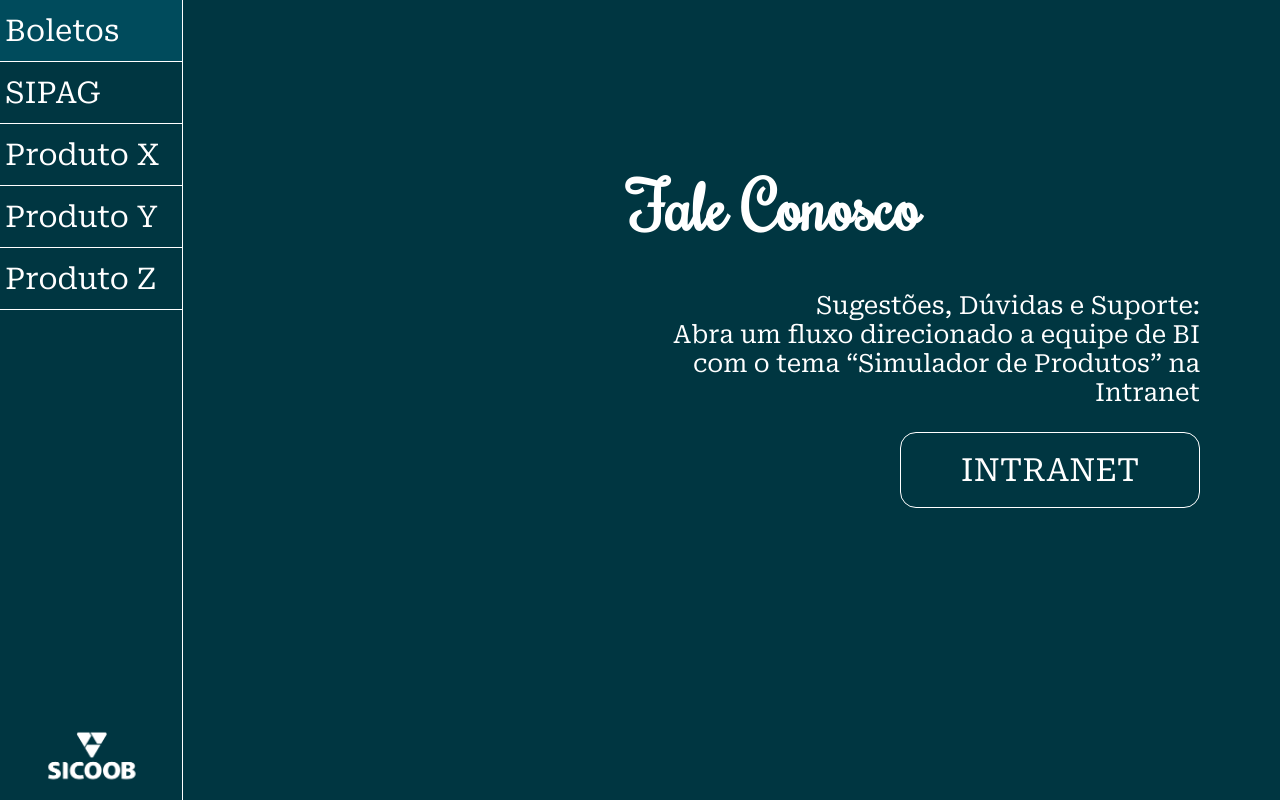
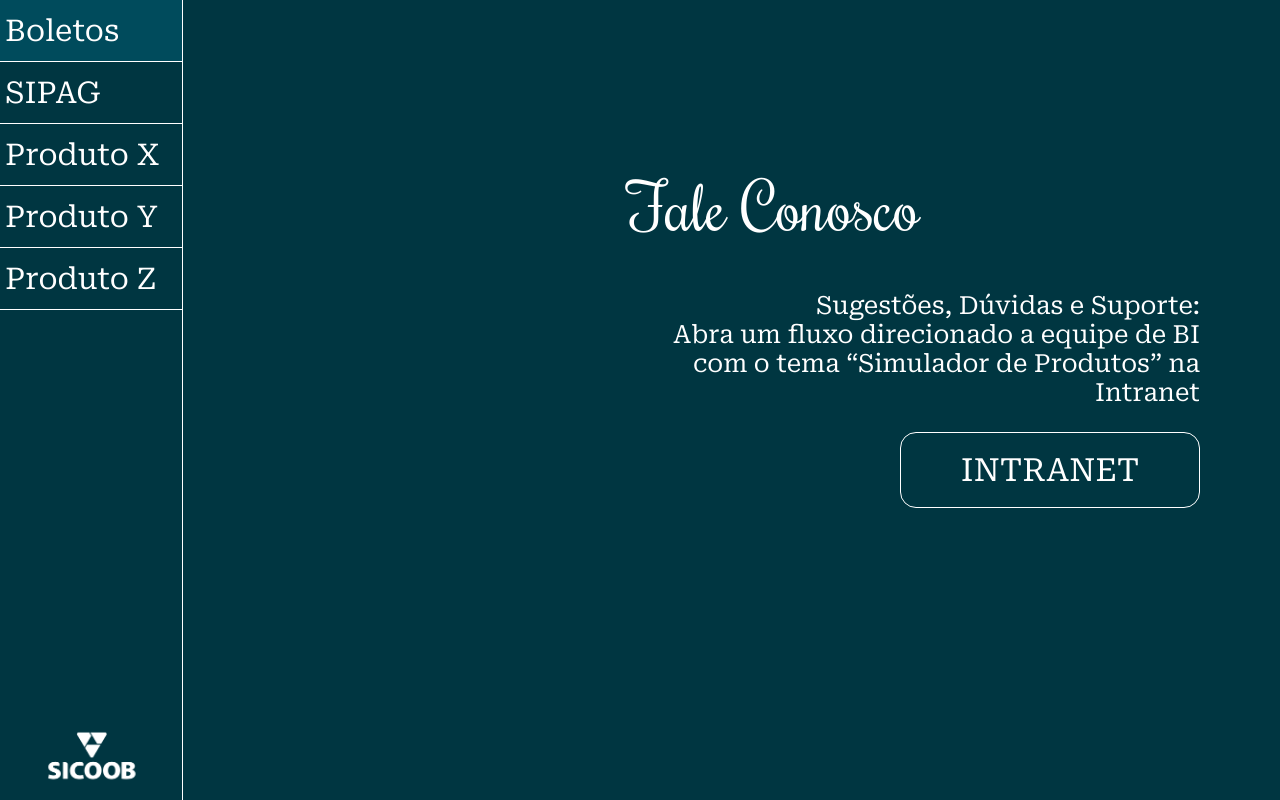
Before and after one commit to hugoFreit4s/simulador-produtos, a React (Create React App) app: page /menu in a window 1280 px wide. Built offline with nearby package versions, Linux system fonts and the light colour scheme.

Commit message:
[style] Mudando a font-weight do <h1> Fale conosco </h1> para maior legibilidade

```diff
--- a/src/pages/Boletos.js
+++ b/src/pages/Boletos.js
@@ -53,7 +53,7 @@ function Boletos() {
 
     useEffect(() => {
         const checkTotalPercentage = () => {
-            const total = Number(formData.percentageTBaixadosPCedente || 0) + Number(formData.percentageTBaixadosDecurso || 0) + 20; // 20 is the value from DisplayInfo
+            const total = Number(formData.percentageTBaixadosPCedente || 0) + Number(formData.percentageTBaixadosDecurso || 0) + 20;
             const allFieldsFilled = [formData.qtdBoletos, formData.percentageTLiquidados, formData.percentageTBaixadosPCedente, formData.percentageTBaixadosDecurso, formData.diasFloat, formData.ticketMedio].every(field => field !== '' && field !== null && field !== undefined);
             const allValuesValid = [formData.percentageTLiquidados, formData.percentageTBaixadosPCedente, formData.percentageTBaixadosDecurso].every(field => field >= 0 && field <= 100);
 
--- a/src/pages/Menu.js
+++ b/src/pages/Menu.jsx
@@ -52,7 +52,7 @@ function Menu() {
             <div className={stl.outside}>
                 <div className={stl.talktous}>
                     <div>
-                        <h1>Fale Conosco</h1>
+                        <h1 style={{fontWeight: '200'}}>Fale Conosco</h1>
                         <p className={stl.outsidetext}>Sugestões, Dúvidas e Suporte: <br />Abra um fluxo direcionado a equipe de BI com o tema “Simulador de Produtos” na Intranet</p>
                     </div>
                     <div className={stl.btn}>
```
